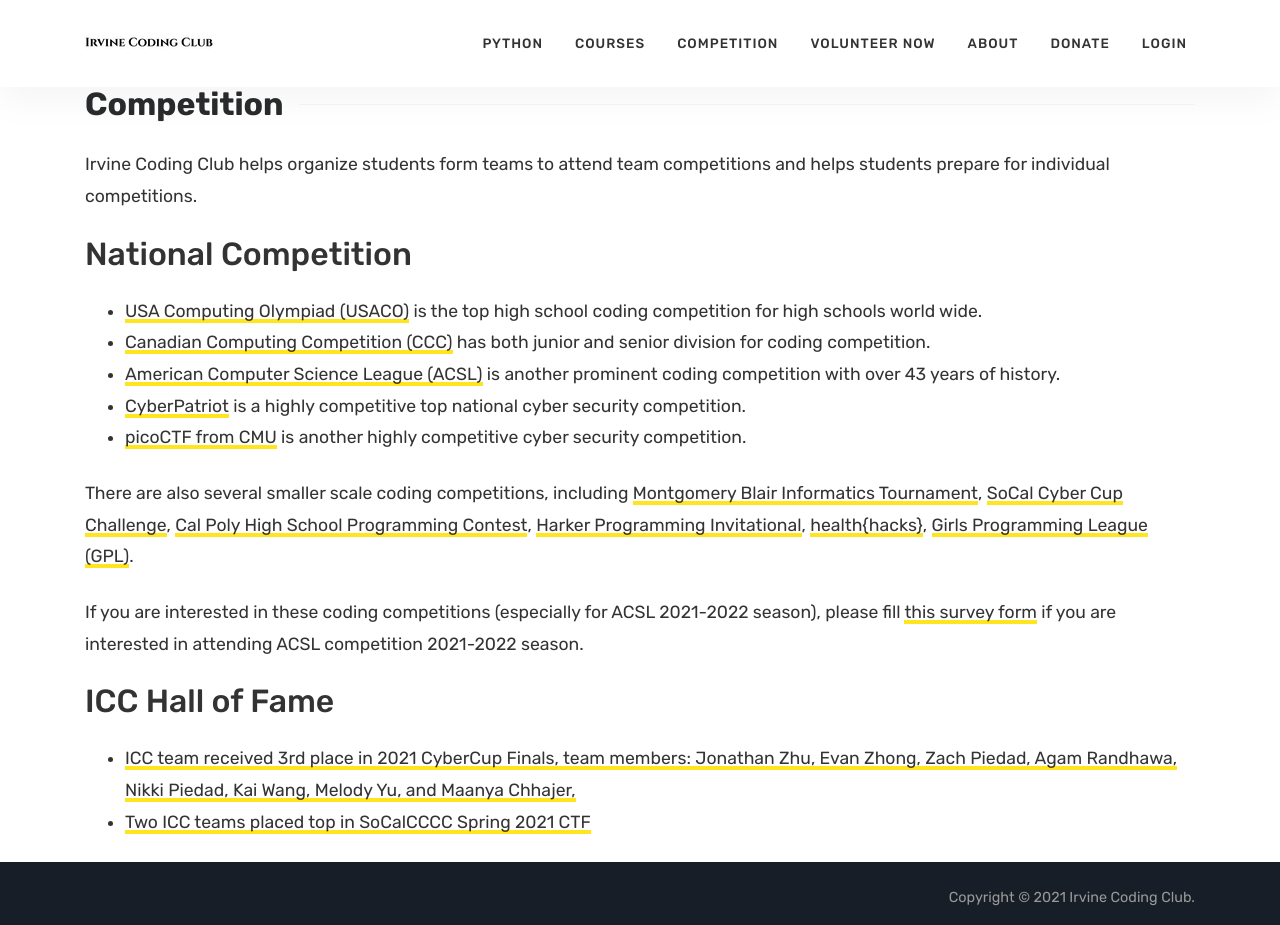
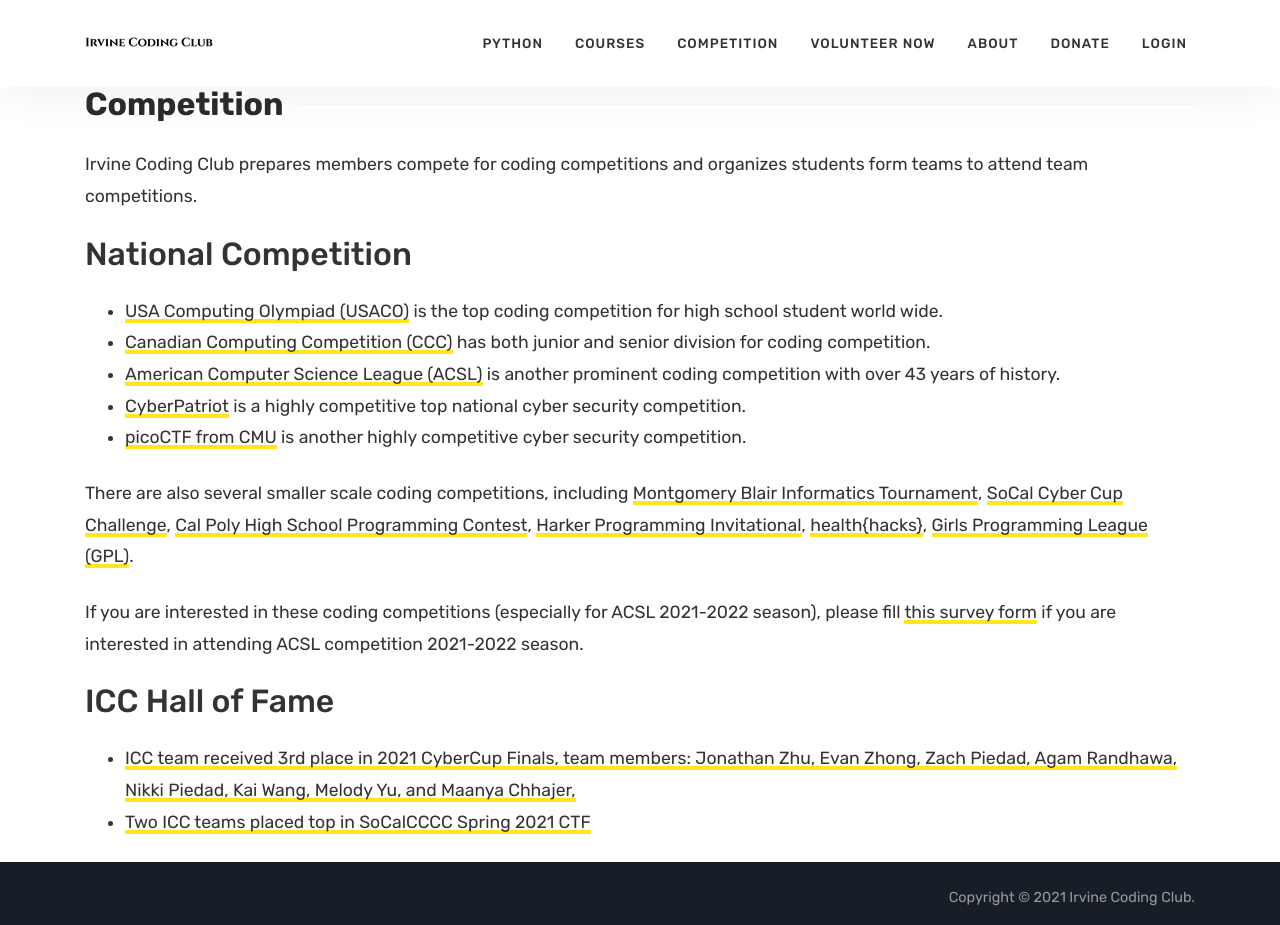
Before and after one commit to irvinecodingclub/irvinecodingclub.github.io, a Jekyll site: the page built from competition.md, in a window 1280 px wide and 925 px high. Built offline with Jekyll 4.4.1, drawn with Linux system fonts in a browser that asks for light colours.

Commit message:
competition

```diff
--- a/competition.md
+++ b/competition.md
@@ -3,10 +3,10 @@
 title:  Competition
 ---
 
-Irvine Coding Club helps organize students form teams to attend team competitions and helps students prepare for individual competitions.
+Irvine Coding Club prepares members compete for coding competitions and organizes students form teams to attend team competitions.
 
 ## National Competition
-* [USA Computing Olympiad (USACO)](http://usaco.org/index.php) is the top high school coding competition for high schools world wide.
+* [USA Computing Olympiad (USACO)](http://usaco.org/index.php) is the top coding competition for high school student world wide.
 * [Canadian Computing Competition (CCC)](https://www.competitionsciences.org/competitions/canadian-computing-competition/) has both junior and senior division for coding competition.
 * [American Computer Science League (ACSL)](https://www.acsl.org/) is another prominent coding competition with over 43 years of history.
 * [CyberPatriot](https://www.uscyberpatriot.org/) is a highly competitive top national cyber security competition.
```
